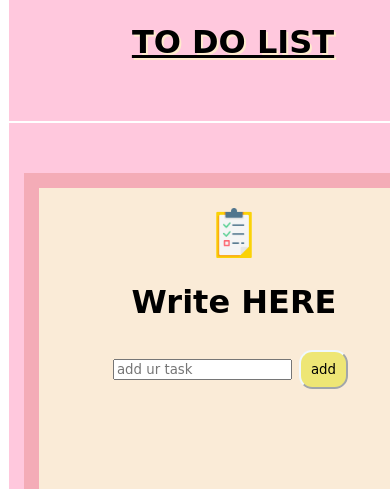
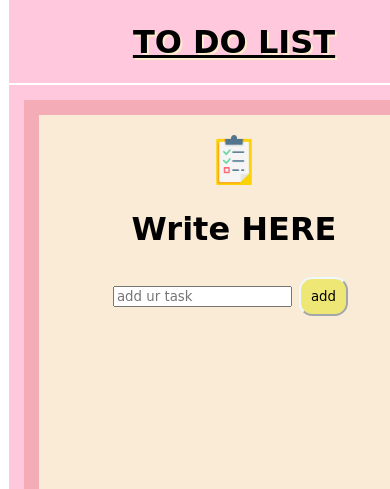
Before and after one commit to ayushikhandelwal2409/to-do-list, a plain HTML site: page index.htm in a window 390 px wide. Shown: the part 611-1100 px from the top of the page. Drawn offline with Linux system fonts and the light colour scheme.

Commit message:
Update style.css

```diff
--- a/style.css
+++ b/style.css
@@ -3,8 +3,8 @@
 }
 .container{
     display: grid;
-    grid-template-columns:450px 1000px;
-    grid-template-rows:725px;
+    grid-template-columns:1fr 2fr;
+    grid-template-rows:1fr;
 }
 .griditem{
     background-color: #ffc8dd;
@@ -77,11 +77,10 @@ ul li.checked {
   }
 @media (max-width:600px){
    .container {
-    grid-template-columns:450px;
-    grid-template-rows:725px 725px;
+    grid-template-columns:1fr;
+    grid-template-rows:1fr 1fr;
     }
     .main1{
-        margin-top:50px ;
-        margin-left:15px ;
+        margin:15px ;
     }
   }
```
